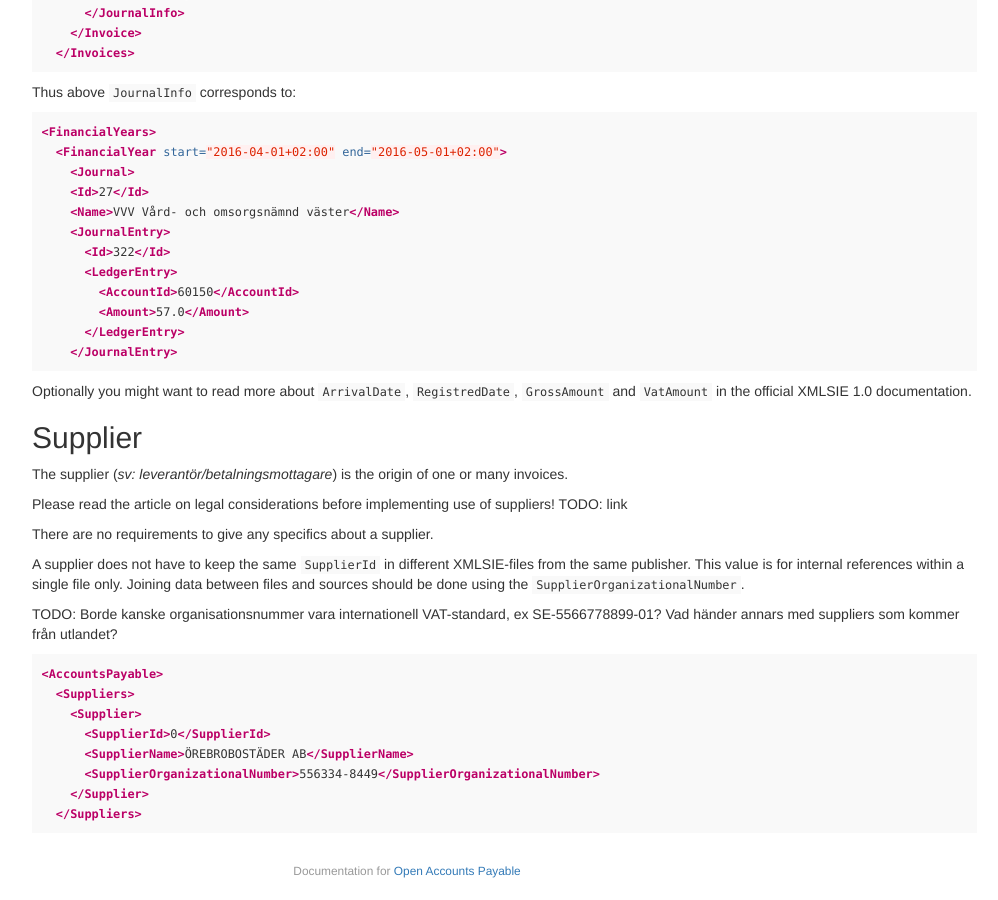
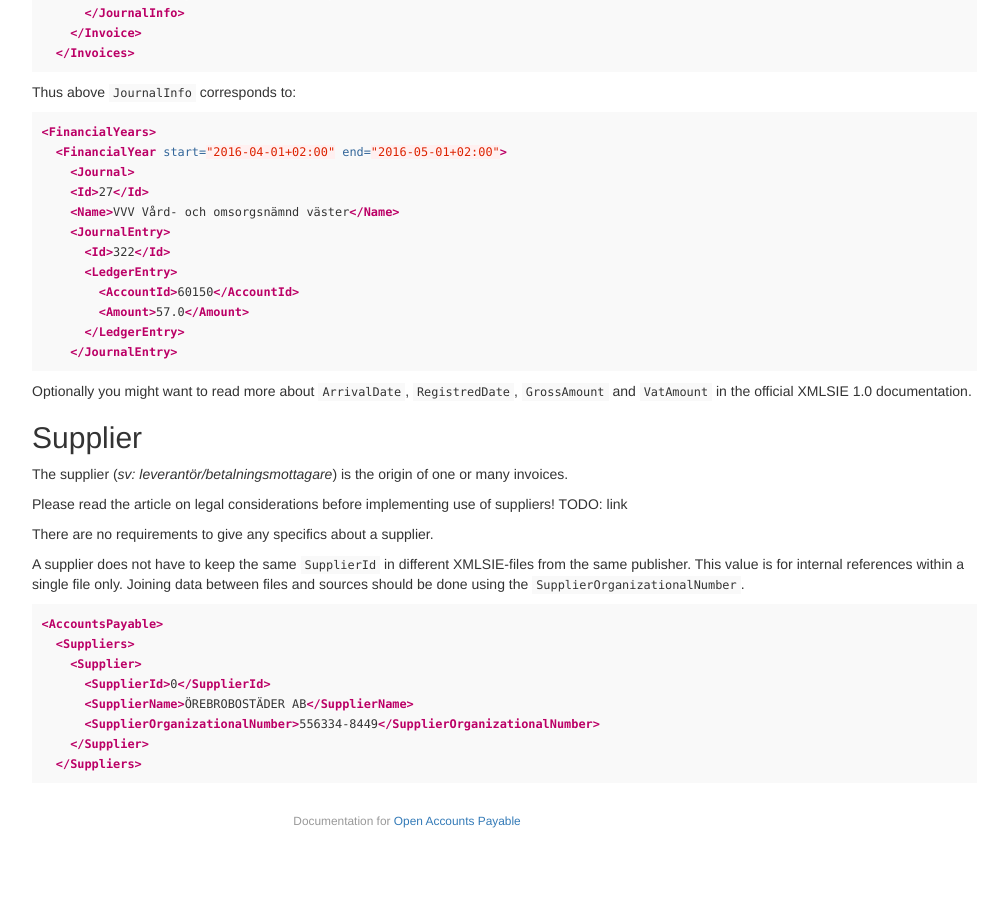
Before and after one commit to Sambruk/Open-Accounts-Payable, a Jekyll site: the page built from _posts/2016-08-23-xml-elements.md, in a window 1280 px wide and 900 px high, scrolled down 3940 px. Shown: the whole window, without its empty margins (233-1231 px from the left). Built offline with Jekyll 4.4.1, drawn with Linux system fonts in a browser that asks for light colours; after the commit the page ends 4790 px from its top, so only the background shows below that.

Commit message:
Update 2016-08-23-xml-elements.md

````diff
--- a/_posts/2016-08-23-xml-elements.md
+++ b/_posts/2016-08-23-xml-elements.md
@@ -276,9 +276,6 @@ A supplier does not have to keep the same `SupplierId` in different XMLSIE-files
 for internal references within a single file only. Joining data between files and sources should be done using the
 `SupplierOrganizationalNumber`.
 
-TODO: Borde kanske organisationsnummer vara internationell VAT-standard, ex SE-5566778899-01?
-Vad händer annars med suppliers som kommer från utlandet?
-
 ```xml
 <AccountsPayable>
   <Suppliers>
````
